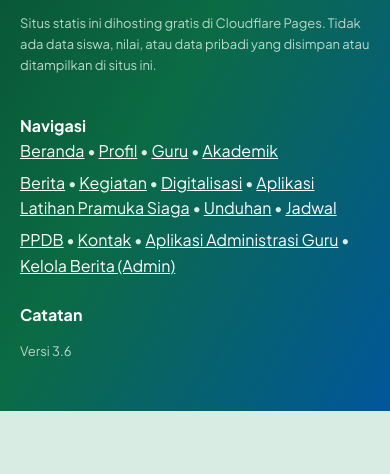
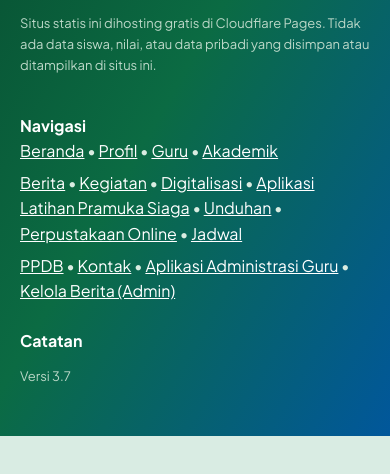
Before and after one commit to anggerukmo01-eng/sdn1gerduren-website, a plain HTML site: page pesta-siaga/pbb/index.html in a window 390 px wide. Shown: the part 4278-4752 px from the top of the page. Drawn offline with nearby package versions, Linux system fonts and the light colour scheme.

Commit message:
Perpustakaan Online: menu + halaman baru (174 buku SD Kurikulum Merdeka)

```diff
--- a/pesta-siaga/pbb/index.html
+++ b/pesta-siaga/pbb/index.html
@@ -35,7 +35,7 @@
       <button class="theme-btn" type="button" id="theme-btn" aria-label="Ubah mode gelap atau terang">&#127769; Mode Gelap</button>
       <button class="menu-btn" type="button" aria-expanded="false" aria-controls="nav-utama" id="menu-btn">&#9776; Menu</button>
     </div>
-    <nav aria-label="Navigasi utama" id="nav-utama"><a href="/"><span aria-hidden="true">🏠</span> Beranda</a><a href="/profil/"><span aria-hidden="true">🏫</span> Profil</a><a href="/guru/"><span aria-hidden="true">👩‍🏫</span> Guru</a><a href="/akademik/"><span aria-hidden="true">📚</span> Akademik</a><a href="/berita/"><span aria-hidden="true">📰</span> Berita</a><a href="/kegiatan/"><span aria-hidden="true">🎨</span> Kegiatan</a><div class="nav-drop"><a href="/digitalisasi/" class="active nav-drop-toggle" aria-haspopup="true" aria-expanded="false"><span aria-hidden="true">💻</span> Digitalisasi <span class="caret" aria-hidden="true">▾</span></a><div class="nav-sub"><a href="/digitalisasi/" class="active"><span aria-hidden="true">🏕️</span> Aplikasi Latihan Pramuka Siaga</a><a href="#" onclick="return bukaKhususGuru(event)"><span aria-hidden="true">🔒</span> Aplikasi Administrasi Guru</a></div></div><a href="/unduhan/"><span aria-hidden="true">📥</span> Unduhan</a><a href="/jadwal/"><span aria-hidden="true">🗓️</span> Jadwal</a><a href="/ppdb/"><span aria-hidden="true">📝</span> PPDB</a><a href="/kontak/"><span aria-hidden="true">📞</span> Kontak</a><a class="cta" href="/berita/">Berita Terbaru &rarr;</a></nav>
+    <nav aria-label="Navigasi utama" id="nav-utama"><a href="/"><span aria-hidden="true">🏠</span> Beranda</a><a href="/profil/"><span aria-hidden="true">🏫</span> Profil</a><a href="/guru/"><span aria-hidden="true">👩‍🏫</span> Guru</a><a href="/akademik/"><span aria-hidden="true">📚</span> Akademik</a><a href="/berita/"><span aria-hidden="true">📰</span> Berita</a><a href="/kegiatan/"><span aria-hidden="true">🎨</span> Kegiatan</a><div class="nav-drop"><a href="/digitalisasi/" class="active nav-drop-toggle" aria-haspopup="true" aria-expanded="false"><span aria-hidden="true">💻</span> Digitalisasi <span class="caret" aria-hidden="true">▾</span></a><div class="nav-sub"><a href="/digitalisasi/" class="active"><span aria-hidden="true">🏕️</span> Aplikasi Latihan Pramuka Siaga</a><a href="#" onclick="return bukaKhususGuru(event)"><span aria-hidden="true">🔒</span> Aplikasi Administrasi Guru</a></div></div><a href="/unduhan/"><span aria-hidden="true">📥</span> Unduhan</a><a href="/perpustakaan/"><span aria-hidden="true">📖</span> Perpustakaan Online</a><a href="/jadwal/"><span aria-hidden="true">🗓️</span> Jadwal</a><a href="/ppdb/"><span aria-hidden="true">📝</span> PPDB</a><a href="/kontak/"><span aria-hidden="true">📞</span> Kontak</a><a class="cta" href="/berita/">Berita Terbaru &rarr;</a></nav>
   </div>
 </header>
 <main id="konten">
@@ -64,13 +64,13 @@
       <strong style="color:#fff">Navigasi</strong>
       <ul class="footer-links">
         <li><a href="/">Beranda</a> &bull; <a href="/profil/">Profil</a> &bull; <a href="/guru/">Guru</a> &bull; <a href="/akademik/">Akademik</a></li>
-        <li><a href="/berita/">Berita</a> &bull; <a href="/kegiatan/">Kegiatan</a> &bull; <a href="/digitalisasi/">Digitalisasi</a> &bull; <a href="/digitalisasi/">Aplikasi Latihan Pramuka Siaga</a> &bull; <a href="/unduhan/">Unduhan</a> &bull; <a href="/jadwal/">Jadwal</a></li>
+        <li><a href="/berita/">Berita</a> &bull; <a href="/kegiatan/">Kegiatan</a> &bull; <a href="/digitalisasi/">Digitalisasi</a> &bull; <a href="/digitalisasi/">Aplikasi Latihan Pramuka Siaga</a> &bull; <a href="/unduhan/">Unduhan</a> &bull; <a href="/perpustakaan/">Perpustakaan Online</a> &bull; <a href="/jadwal/">Jadwal</a></li>
         <li><a href="/ppdb/">PPDB</a> &bull; <a href="/kontak/">Kontak</a> &bull; <a href="#" onclick="return bukaKhususGuru(event)">Aplikasi Administrasi Guru</a> &bull; <a href="/admin">Kelola Berita (Admin)</a></li>
       </ul>
     </div>
     <div>
       <strong style="color:#fff">Catatan</strong>
-      <p class="small" style="color:#bcd8c8">Versi 3.6</p>
+      <p class="small" style="color:#bcd8c8">Versi 3.7</p>
     </div>
   </div>
 </footer>
```
